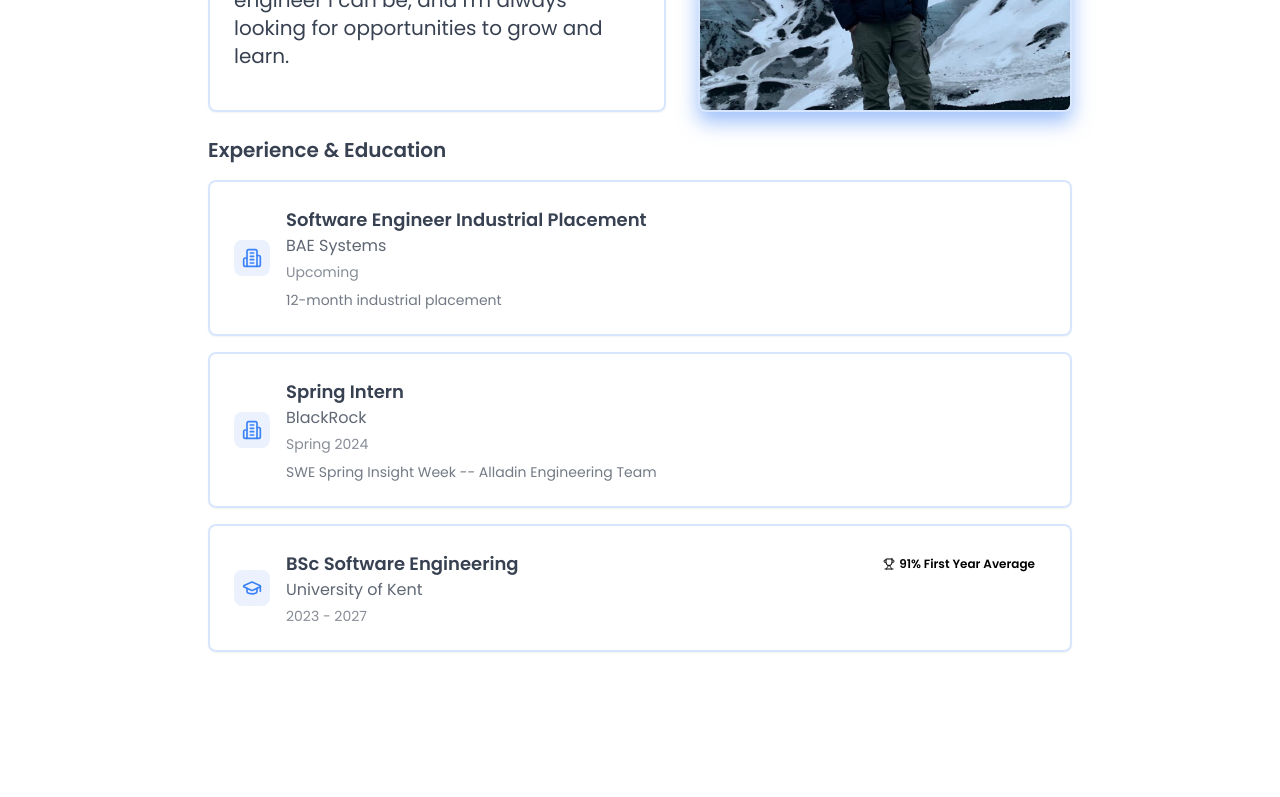
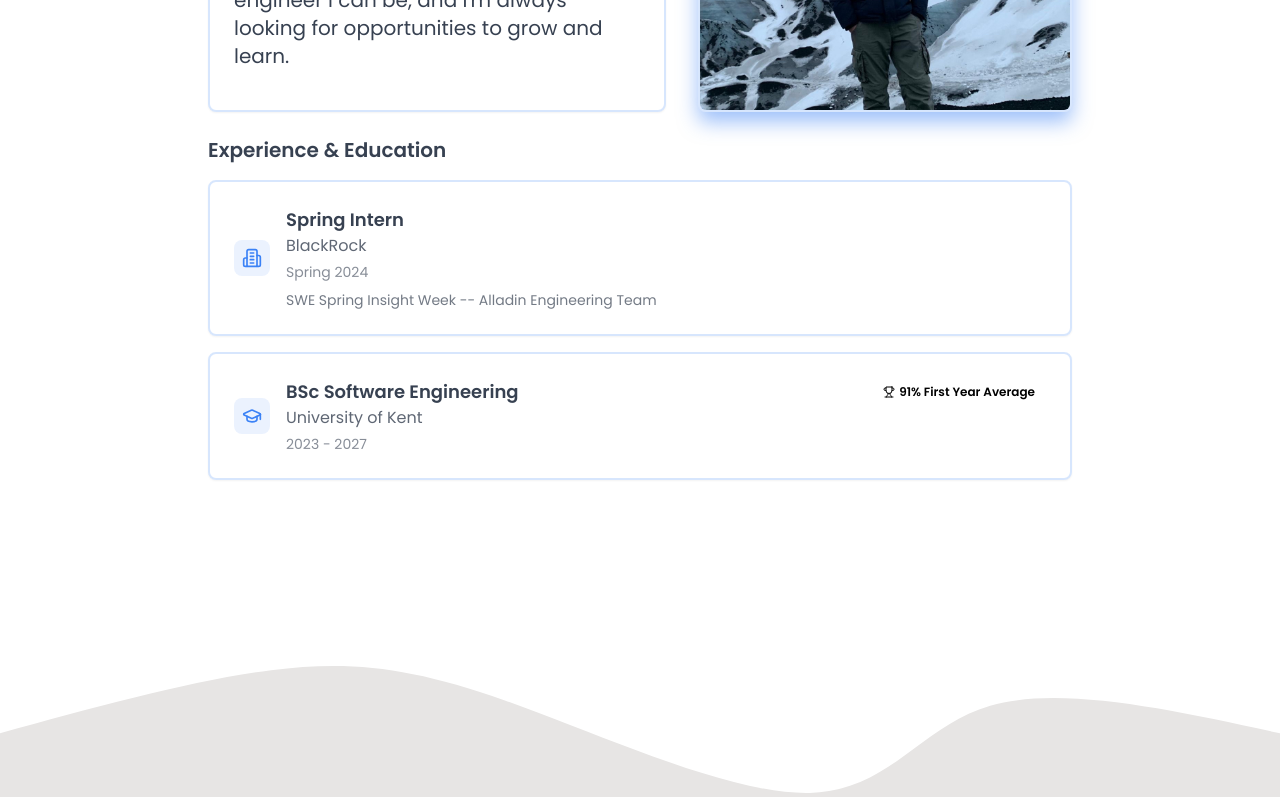
Before and after one commit to Isaac-Miless/portfolio, a React (Create React App) app: page / in a window 1280 px wide. Shown: the part 1499-2296 px from the top of the page. Built offline with nearby package versions, Linux system fonts and the light colour scheme.

Commit message:
Remove BAE for now

```diff
--- a/src/components/about-me/AboutMeText.jsx
+++ b/src/components/about-me/AboutMeText.jsx
@@ -5,14 +5,14 @@ import Iceland from "../../assets/iceland.png"
 
 function AboutMeText() {
   const experiences = [
-    {
-      title: "Software Engineer Industrial Placement",
-      company: "BAE Systems",
-      icon: <Building2 className="w-5 h-5 text-primary" />,
-      date: "Upcoming",
-      type: "work",
-      description: "12-month industrial placement",
-    },
+    // {
+    //   title: "Software Engineer Industrial Placement",
+    //   company: "BAE Systems",
+    //   icon: <Building2 className="w-5 h-5 text-primary" />,
+    //   date: "Upcoming",
+    //   type: "work",
+    //   description: "12-month industrial placement",
+    // },
     {
       title: "Spring Intern",
       company: "BlackRock",
```
